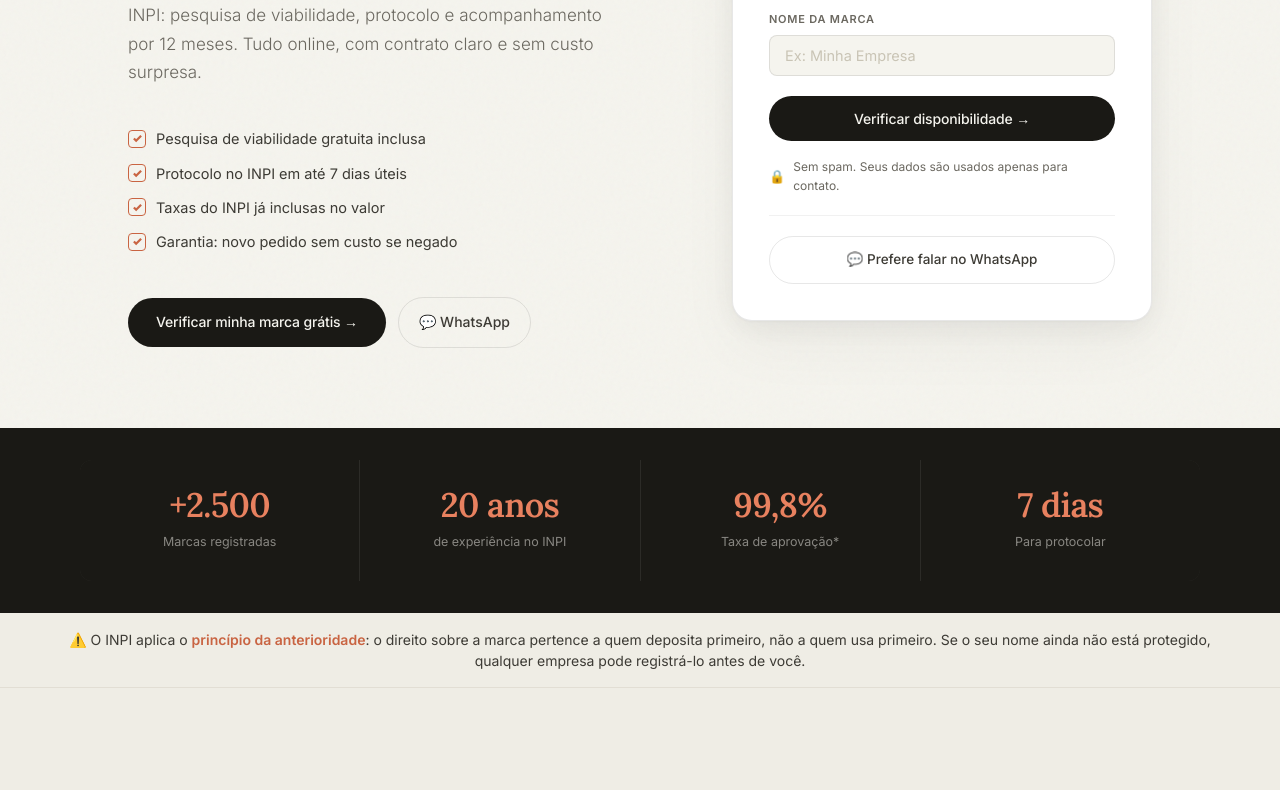
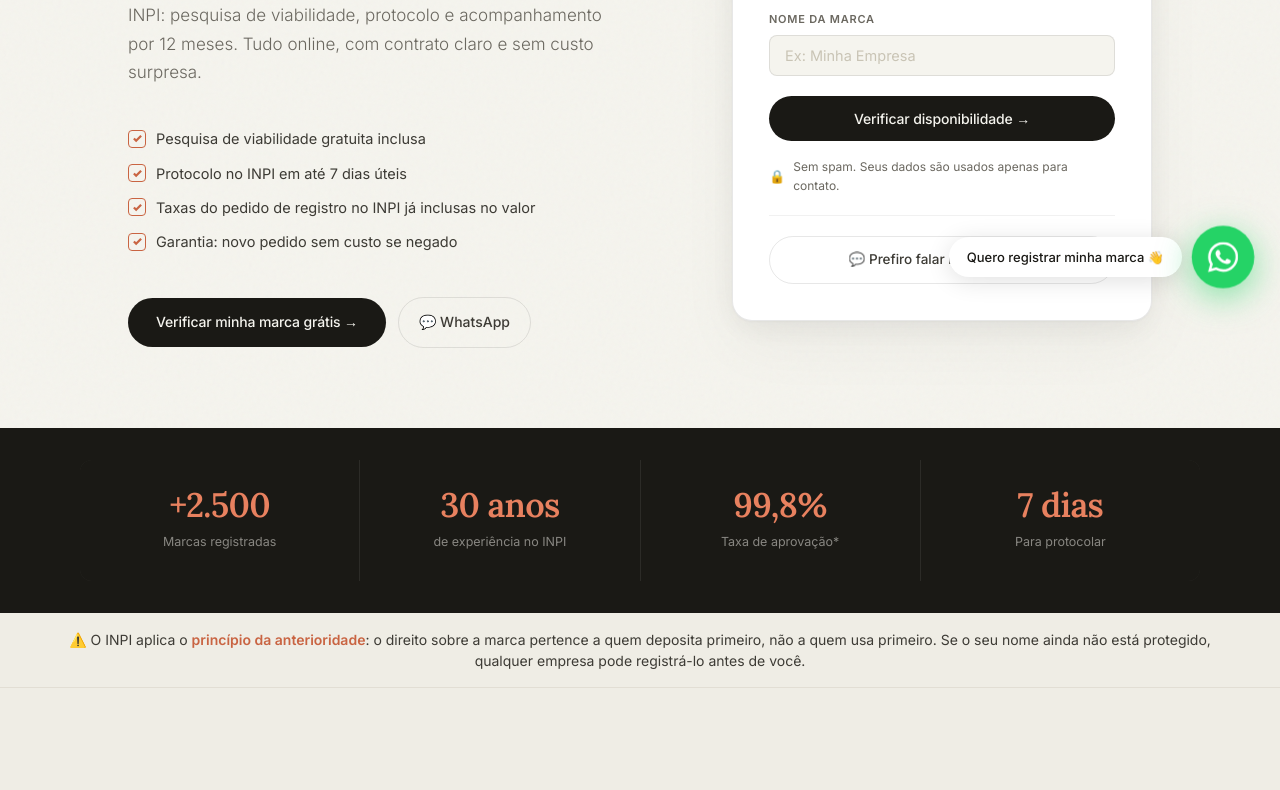
Before and after one commit to fellipeelias-png/Hotmarcas, a plain HTML site: page index.html in a window 1280 px wide. Shown: the part 486-1276 px from the top of the page. Drawn offline with Linux system fonts and the light colour scheme.

Commit message:
Update experience years and WhatsApp text

```diff
--- a/index.html
+++ b/index.html
@@ -220,13 +220,13 @@ footer{background:#111009;padding:36px var(--page-pad);border-top:1px solid rgba
 <section class="hero">
   <div class="hero-inner">
     <div class="hero-left">
-      <div class="hero-eyebrow">+2.500 marcas registradas · 20 anos de experiência</div>
+      <div class="hero-eyebrow">+2.500 marcas registradas · 30 anos de experiência</div>
       <h1>Registre sua marca no INPI<br>antes que <em>outra empresa<br>chegue primeiro.</em></h1>
       <p class="hero-sub">Conduzimos o processo completo de registro de marca no INPI: pesquisa de viabilidade, protocolo e acompanhamento por 12 meses. Tudo online, com contrato claro e sem custo surpresa.</p>
       <ul class="hero-checks">
         <li><span class="check"><svg viewBox="0 0 10 8"><polyline points="1,4 3.5,6.5 9,1"/></svg></span>Pesquisa de viabilidade gratuita inclusa</li>
         <li><span class="check"><svg viewBox="0 0 10 8"><polyline points="1,4 3.5,6.5 9,1"/></svg></span>Protocolo no INPI em até 7 dias úteis</li>
-        <li><span class="check"><svg viewBox="0 0 10 8"><polyline points="1,4 3.5,6.5 9,1"/></svg></span>Taxas do INPI já inclusas no valor</li>
+        <li><span class="check"><svg viewBox="0 0 10 8"><polyline points="1,4 3.5,6.5 9,1"/></svg></span>Taxas do pedido de registro no INPI já inclusas no valor</li>
         <li><span class="check"><svg viewBox="0 0 10 8"><polyline points="1,4 3.5,6.5 9,1"/></svg></span>Garantia: novo pedido sem custo se negado</li>
       </ul>
       <div class="hero-ctas">
@@ -246,14 +246,14 @@ footer{background:#111009;padding:36px var(--page-pad);border-top:1px solid rgba
       </form>
       <p class="form-trust">Sem spam. Seus dados são usados apenas para contato.</p>
       <div class="form-divider"></div>
-      <a href="https://wa.me/5548984283696" target="_blank" class="form-whatsapp">💬 Prefere falar no WhatsApp</a>
+      <a href="https://wa.me/5548984283696" target="_blank" class="form-whatsapp">💬 Prefiro falar no WhatsApp</a>
     </div>
   </div>
 </section>
 <div class="trust-bar">
   <div class="trust-inner">
     <div class="trust-item"><span class="trust-num">+2.500</span><span class="trust-label">Marcas registradas</span></div>
-    <div class="trust-item"><span class="trust-num">20 anos</span><span class="trust-label">de experiência no INPI</span></div>
+    <div class="trust-item"><span class="trust-num">30 anos</span><span class="trust-label">de experiência no INPI</span></div>
     <div class="trust-item"><span class="trust-num">99,8%</span><span class="trust-label">Taxa de aprovação*</span></div>
     <div class="trust-item"><span class="trust-num">7 dias</span><span class="trust-label">Para protocolar</span></div>
   </div>
@@ -502,5 +502,65 @@ footer{background:#111009;padding:36px var(--page-pad);border-top:1px solid rgba
     });
   });
 </script>
+
+  <!-- WhatsApp Flutuante -->
+<style>
+.wa-float {
+  position: fixed;
+  bottom: 28px; right: 28px;
+  z-index: 999;
+  display: flex; align-items: center; gap: 12px;
+}
+
+.wa-bubble {
+  background: white;
+  border-radius: 100px;
+  padding: 10px 18px;
+  font-size: 13px; font-weight: 500;
+  color: var(--warm-black);
+  box-shadow: 0 4px 24px rgba(0,0,0,0.12);
+  opacity: 0;
+  transform: translateX(10px);
+  animation: waBubble 0.4s 1.5s ease forwards;
+  white-space: nowrap;
+  font-family: var(--sans);
+}
+
+.wa-btn {
+  width: 58px; height: 58px;
+  background: #25D366;
+  border-radius: 50%;
+  display: flex; align-items: center; justify-content: center;
+  box-shadow: 0 4px 24px rgba(37,211,102,0.40);
+  text-decoration: none;
+  animation: waPulse 2s 2s ease-in-out infinite;
+  flex-shrink: 0;
+}
+
+.wa-btn svg {
+  width: 28px; height: 28px; fill: white;
+}
+
+@keyframes waPulse {
+  0%, 100% { transform: scale(1); box-shadow: 0 4px 24px rgba(37,211,102,0.40); }
+  50% { transform: scale(1.08); box-shadow: 0 8px 32px rgba(37,211,102,0.55); }
+}
+
+@keyframes waBubble {
+  from { opacity: 0; transform: translateX(10px); }
+  to   { opacity: 1; transform: translateX(0); }
+}
+</style>
+
+<div class="wa-float">
+  <div class="wa-bubble">Quero registrar minha marca 👋</div>
+  <a class="wa-btn" href="https://wa.me/5548984283696?text=Quero%20registrar%20minha%20marca" target="_blank" aria-label="Falar no WhatsApp">
+    <svg viewBox="0 0 24 24" xmlns="http://www.w3.org/2000/svg">
+      <path d="M17.472 14.382c-.297-.149-1.758-.867-2.03-.967-.273-.099-.471-.148-.67.15-.197.297-.767.966-.94 1.164-.173.199-.347.223-.644.075-.297-.15-1.255-.463-2.39-1.475-.883-.788-1.48-1.761-1.653-2.059-.173-.297-.018-.458.13-.606.134-.133.298-.347.446-.52.149-.174.198-.298.298-.497.099-.198.05-.371-.025-.52-.075-.149-.669-1.612-.916-2.207-.242-.579-.487-.5-.669-.51-.173-.008-.371-.01-.57-.01-.198 0-.52.074-.792.372-.272.297-1.04 1.016-1.04 2.479 0 1.462 1.065 2.875 1.213 3.074.149.198 2.096 3.2 5.077 4.487.709.306 1.262.489 1.694.625.712.227 1.36.195 1.871.118.571-.085 1.758-.719 2.006-1.413.248-.694.248-1.289.173-1.413-.074-.124-.272-.198-.57-.347m-5.421 7.403h-.004a9.87 9.87 0 01-5.031-1.378l-.361-.214-3.741.982.998-3.648-.235-.374a9.86 9.86 0 01-1.51-5.26c.001-5.45 4.436-9.884 9.888-9.884 2.64 0 5.122 1.03 6.988 2.898a9.825 9.825 0 012.893 6.994c-.003 5.45-4.437 9.884-9.885 9.884m8.413-18.297A11.815 11.815 0 0012.05 0C5.495 0 .16 5.335.157 11.892c0 2.096.547 4.142 1.588 5.945L.057 24l6.305-1.654a11.882 11.882 0 005.683 1.448h.005c6.554 0 11.89-5.335 11.893-11.893a11.821 11.821 0 00-3.48-8.413z"/>
+    </svg>
+  </a>
+</div>
+
+
 </body>
 </html>
```
